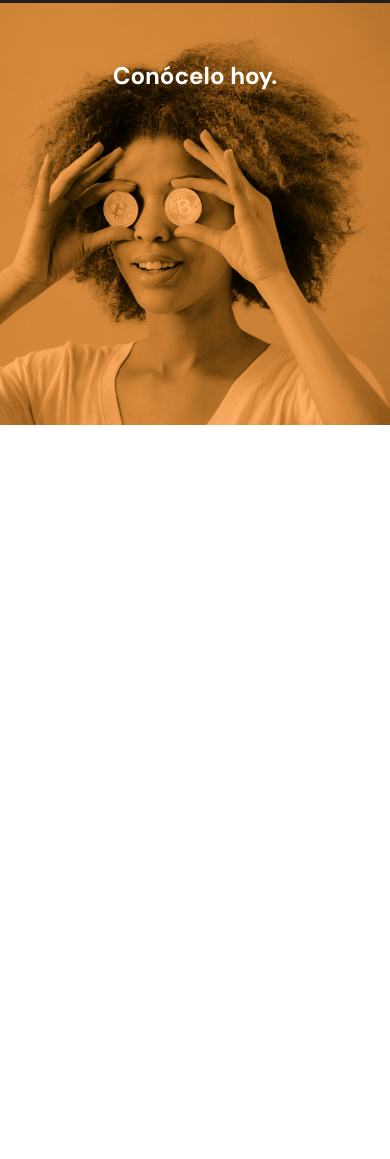
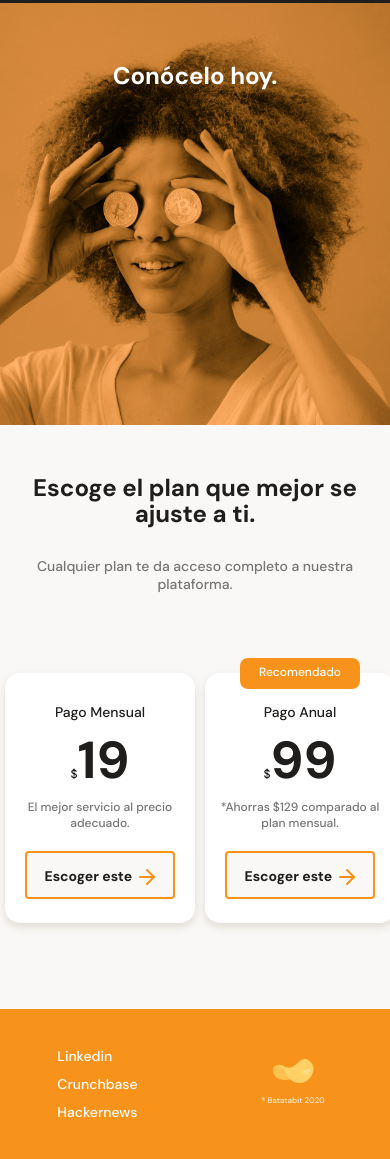
Before and after one commit to lezcouu/mobile_first, a plain HTML site: page index.html in a window 390 px wide. Shown: the part 2055-3214 px from the top of the page. Before the commit the page ends 2480 px from the top, so only its background shows below. Drawn offline with Linux system fonts and the light colour scheme.

Commit message:
mobileFirst

```diff
--- a/index.html
+++ b/index.html
@@ -18,7 +18,7 @@
       <div class="header--title-container">
         <h1>La próxima revolución en el intercambio de criptomonedas.</h1>
         <p>Batatabit te ayuda a navegar entre los diferentes precios y tendencias.</p>
-        <a class="header--button" href="">Conoce nuestros planes <span></span></a>
+        <a class="header--button" href="#plans">Conoce nuestros planes <span></span></a>
       </div>
     </header>
     <main>
@@ -98,8 +98,51 @@
       <section class="bitcoin-img-container">
         <h2>Conócelo hoy.</h2>
       </section>
-      <section></section>
+      <section id="plans" class="main-plans-container">
+        <div class="plans--title">
+          <h2>Escoge el plan que mejor se ajuste a ti.</h2>
+          <p>Cualquier plan te da acceso completo a nuestra plataforma.</p>
+        </div>
+        <section class="plans-container--slider">
+          <article class="plans-container--card">
+            <div class="plan-info-container">
+              <h3 class="plan-card--title">Pago Mensual</h3>
+              <p class="plan-card--price"><span>$</span>19</p>
+              <p class="plan-card--saving">El mejor servicio al precio adecuado.</p>
+              <button class="plan-card--ca">Escoger este <span></span></button>
+            </div>
+          </article>
+          <article class="plans-container--card">
+            <p class="recommended">Recomendado</p>
+            <div class="plan-info-container">
+              <h3 class="plan-card--title">Pago Anual</h3>
+              <p class="plan-card--price"><span>$</span>99</p>
+              <p class="plan-card--saving">*Ahorras $129 comparado al plan mensual.</p>
+              <button class="plan-card--ca">Escoger este <span></span></button>
+            </div>
+          </article>
+          <article class="plans-container--card">
+            <div class="plan-info-container">
+              <h3 class="plan-card--title">Pago Bimestral</h3>
+              <p class="plan-card--price"><span>$</span>30</p>
+              <p class="plan-card--saving">*Ahorras $48 comparado al plan mensual.</p>
+              <button class="plan-card--ca">Escoger este <span></span></button>
+            </div>
+          </article>
+        </section>
+      </section>
     </main>
-    <footer></footer>
+    <footer>
+      <section class="left">
+        <ul>
+          <li><a href="#">Linkedin</a></li>
+          <li><a href="#">Crunchbase</a></li>
+          <li><a href="#">Hackernews</a></li>
+        </ul>
+      </section>
+      <section class="right">
+        <img src="./assets/images/Logo.svg" alt="Logo de Batabit 2020" />
+      </section>
+    </footer>
   </body>
 </html>
--- a/style.css
+++ b/style.css
@@ -244,6 +244,8 @@ main {
   font-weight: 300;
 }
 
+/* Producto */
+
 .main-product-detail {
   position: relative;
   width: 100%;
@@ -356,6 +358,8 @@ main {
   color: #808080;
 }
 
+/* imagen */
+
 .bitcoin-img-container {
   width: 100%;
   min-width: 320px;
@@ -374,3 +378,143 @@ main {
   color: var(--white);
   text-align: center;
 }
+
+/* Planes */
+
+.main-plans-container {
+  width: 100%;
+  min-width: 320px;
+  padding-bottom: 70px;
+  text-align: center;
+}
+
+.plans--title {
+  width: 90%;
+  min-width: 288px;
+  height: auto;
+  margin: 0 auto;
+  margin-bottom: 30px;
+}
+
+.plans--title h2 {
+  padding-top: 50px;
+  font-size: 2.4rem;
+  font-weight: bold;
+  line-height: 2.6rem;
+  color: var(--black);
+}
+
+.plans--title p {
+  padding-top: 30px;
+  font-size: 1.4rem;
+  font-weight: 500;
+  line-height: 1.8rem;
+  color: #757575;
+}
+.plans-container--slider {
+  display: flex;
+  height: 316px;
+  overflow-x: scroll;
+  overscroll-behavior-x: contain;
+  scroll-snap-type: x proximity;
+}
+.plans-container--card {
+  position: relative;
+  scroll-snap-align: center;
+  width: 70%;
+  min-width: 190px;
+  max-width: 300px;
+  height: 250px;
+  margin: 50px 5px 0;
+  padding: 0 15px;
+  background-color: var(--white);
+  border-radius: 15px;
+  box-shadow: 0 4px 8px rgba(89, 73, 30, 0.16);
+}
+
+.recommended {
+  position: absolute;
+  width: 120px;
+  height: 31px;
+  background-color: var(--bitcoin-orange);
+  border-radius: 8px;
+  color: var(--white);
+  top: -15px;
+  left: calc(50% - 60px);
+  font-size: 1.2rem;
+  padding: 6px;
+}
+
+.plan-card--title {
+  padding-top: 30px;
+  font-size: 1.4rem;
+  font-weight: 500;
+  line-height: 1.8rem;
+  color: var(--black);
+}
+.plan-card--price {
+  padding: 5px 0;
+  font-size: 5.2rem;
+  font-weight: bold;
+  color: var(--black);
+}
+
+.plan-card--price span {
+  font-size: 1.2rem;
+  font-weight: 300;
+}
+.plan-card--saving {
+  font-size: 1.2rem;
+  color: #757575;
+}
+
+.plan-card--ca {
+  width: 150px;
+  height: 48px;
+  margin-top: 20px;
+  background-color: var(--light);
+  border: 2px solid var(--bitcoin-orange);
+  border-radius: 4px;
+  font-size: 1.4rem;
+  font-weight: bold;
+  line-height: 1.8rem;
+  color: var(--black);
+  font-family: 'DM Sans', sans-serif;
+}
+
+.plan-card--ca span {
+  display: inline-block;
+  width: 20px;
+  height: 20px;
+  background-image: url('./assets/icons/arrowRight.svg');
+  vertical-align: text-bottom;
+}
+
+footer {
+  display: flex;
+  width: 100%;
+  height: 150px;
+  background-color: var(--bitcoin-orange);
+}
+
+footer section {
+  display: flex;
+  width: 50%;
+  justify-content: center;
+  align-items: center;
+}
+
+footer .left ul {
+  font-size: 1.4rem;
+  font-weight: 500;
+  line-height: 1.8rem;
+  list-style: none;
+}
+
+.left li {
+  margin: 10px 0;
+}
+.left a {
+  text-decoration: none;
+  color: var(--white);
+}
```
Also changed, not shown: assets/images/Logo.svg (added), assets/images/logoFooter.jpg (added).
